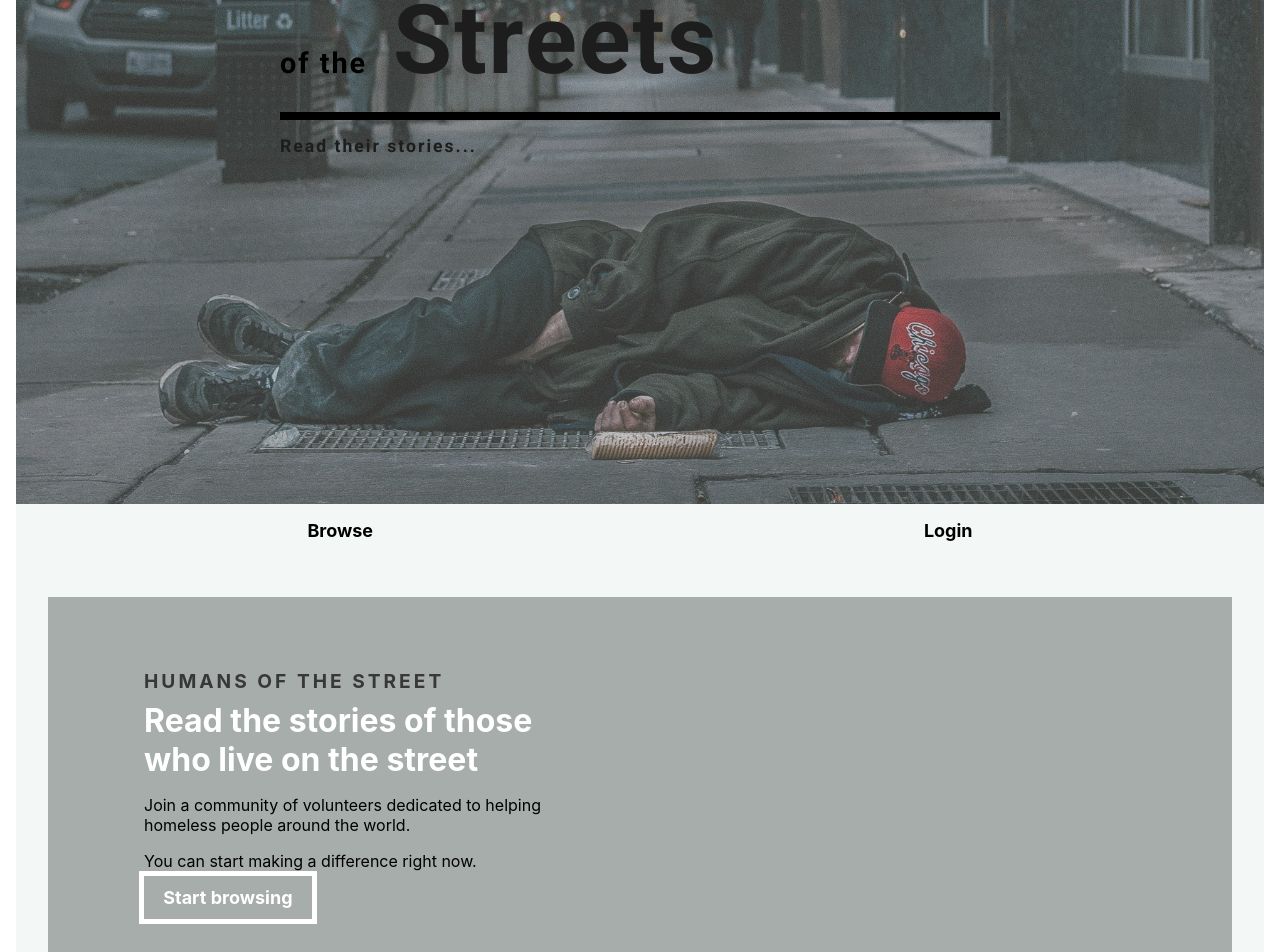
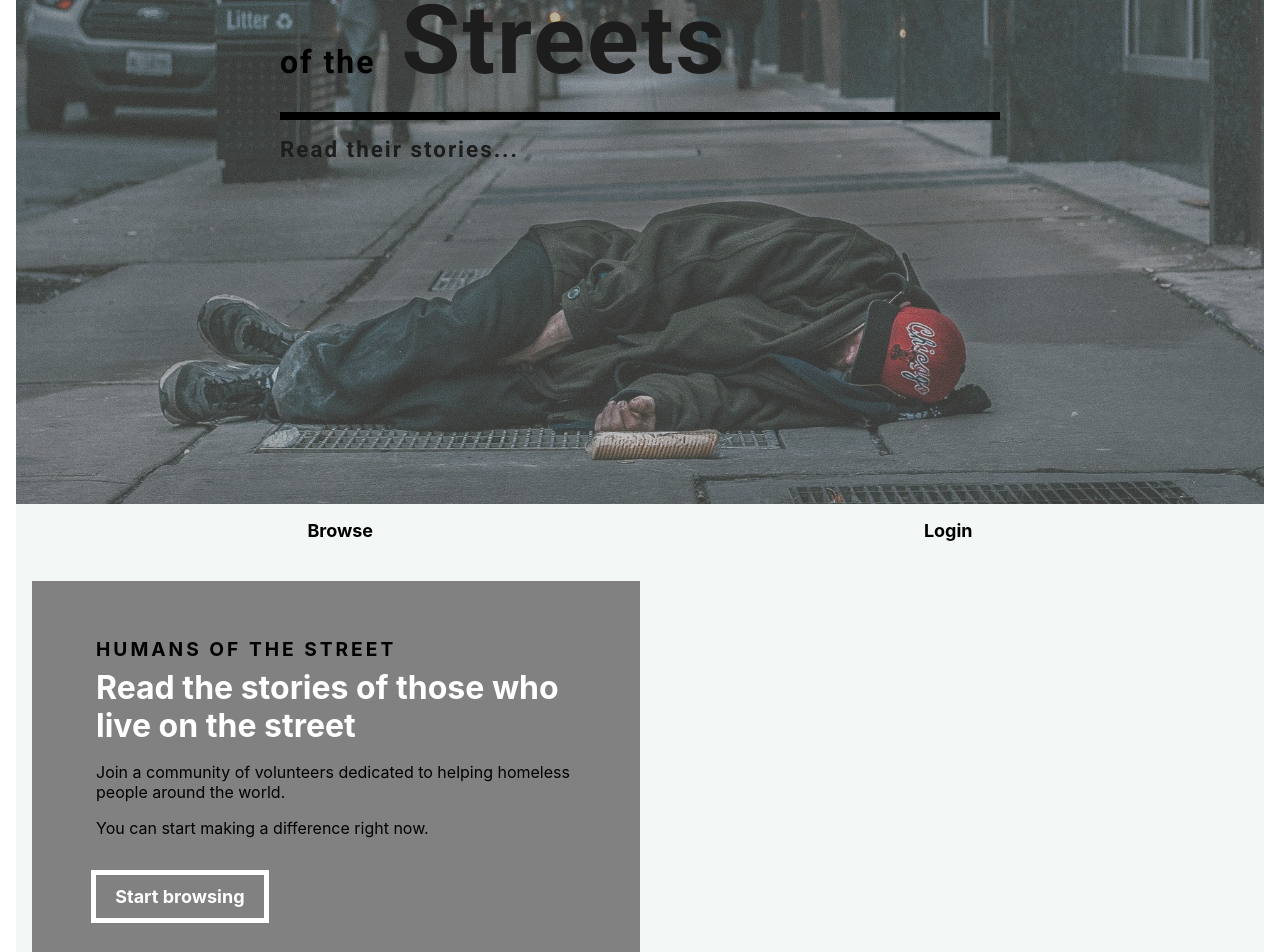
Before and after one commit to nicolasgasco/humans_of_the_streets_react_node, a React (Create React App) app in the folder front/: page / in a window 1280 px wide. Shown: the part 280-1232 px from the top of the page. Built offline with nearby package versions, Linux system fonts and the light colour scheme; no server answers.

Commit message:
Tweaked styling

```diff
--- a/front/src/components/Header/AnimatedLogo.js
+++ b/front/src/components/Header/AnimatedLogo.js
@@ -7,11 +7,11 @@ const AnimatedLogo = () => {
       <div className="text-top">
         <div>
           <span>Humans</span>
-          <span><span style={{display: "inline", fontSize: "1.8rem", "color" : "black"}}>of the</span> Streets</span>
+          <span><span style={{display: "inline", fontSize: "2rem", "color" : "black"}}>of the</span> Streets</span>
         </div>
       </div>
       <div className="text-bottom">
-        <div ><p style={{ fontSize: "1.1rem", margin: "0" }}>Read their stories...</p></div>
+        <div ><p style={{ fontSize: "1.4rem", margin: "0" }}>Read their stories...</p></div>
       </div>
     </div>
   );
--- a/front/src/components/Main/HomeContent.css
+++ b/front/src/components/Main/HomeContent.css
@@ -1,19 +1,28 @@
 .home-content {
-    padding: 1rem;
+    padding: 1rem 2rem;
+
+    background-color: #818181;
+
+    padding-bottom: 3rem;
 }
 
 .home-content__white-header {
   margin: 0;
   color: white;
   font-size: xx-large;
+  line-height: 1.2;
 }
 
 .home-content__allcaps-header {
   margin: 0.5rem 0;
-  color: rgb(56, 56, 56);
+  color: black;
   text-transform: uppercase;
   font-size: larger;
   letter-spacing: 3px;
+}
+
+.home-content__paragraph-text {
+  margin-bottom: 3rem;
 }
 
 @media only screen and (min-width: 600px) {
--- a/front/src/components/Main/HomeContent.js
+++ b/front/src/components/Main/HomeContent.js
@@ -1,24 +1,27 @@
-import './HomeContent.css';
+import "./HomeContent.css";
 import ColoredWrapper from "../UI/Wrappers/ColoredWrapper";
 import MainWrapper from "../UI/Wrappers/MainWrapper";
-import StandardButton from '../UI/StandardButton';
+import StandardButton from "../UI/StandardButton";
+import { Link } from "react-router-dom";
 
 // Text content shown on home
 const HomeContent = () => {
   return (
     <MainWrapper>
-      <ColoredWrapper >
       <div className="home-content">
         <h1 className="home-content__allcaps-header">Humans of the Street</h1>
-        <h2 className="home-content__white-header">Read the stories of those who live on the street</h2>
+        <h2 className="home-content__white-header">
+          Read the stories of those who live on the street
+        </h2>
+        <div className="home-content__paragraph-text">
           <p>
             Join a community of volunteers dedicated to helping homeless people
             around the world.
           </p>
           <p>You can start making a difference right now.</p>
-        <StandardButton link={"/browse/"} text={"Start browsing"}/>
         </div>
-      </ColoredWrapper>
+        <Link to="/browse/" className="standard-button">Start&nbsp;browsing</Link>
+      </div>
     </MainWrapper>
   );
 };
--- a/front/src/components/UI/UserMessage.css
+++ b/front/src/components/UI/UserMessage.css
@@ -26,6 +26,7 @@
 
 .modal-text {
   margin-top: 2rem;
+  font-size: larger;
 }
 
 .modal-button {
@@ -40,10 +41,29 @@
   outline: inherit;
 
   font-weight: bold;
-  font-size: large;
+  font-size: medium;
 
   border: 3px black solid;
   padding: 0.5rem 2rem;
 
+  margin: 0 1rem;
   margin-top: 1rem;
 }
+
+.button-container {
+  display: flex;
+  flex-wrap: wrap;
+  justify-content: center;
+}
+
+.left-button {
+  background-color: #98a19e;
+}
+
+
+@media only screen and (min-width: 600px) {
+  .modal-button:hover, .left-button:hover {
+    background-color: #606664;
+  }
+
+}
--- a/front/src/components/UI/UserMessage.js
+++ b/front/src/components/UI/UserMessage.js
@@ -1,6 +1,15 @@
 import "./UserMessage.css";
 const UserMessage = (props) => {
-  const cancelButton = <button onClick={() => {props.onClick("")}} className="modal-button">Cancel</button>;
+  const cancelButton = (
+    <button
+      onClick={() => {
+        props.onClick("");
+      }}
+      className="modal-button left-button"
+    >
+      Cancel
+    </button>
+  );
 
   const okUserMessage = () => {
     // Send id to delete
@@ -17,10 +26,12 @@ const UserMessage = (props) => {
     <div className="modal">
       <div className="modal-content">
         <p className="modal-text">{props.text}</p>
-        {props.cancelButton ? cancelButton : null}
-        <button onClick={okUserMessage} className="modal-button">
-          Ok
-        </button>
+        <div className="button-container">
+          {props.cancelButton ? cancelButton : null}
+          <button onClick={okUserMessage} className="modal-button">
+            Ok
+          </button>
+        </div>
       </div>
     </div>
   );
--- a/front/src/components/UI/Wrappers/ColoredWrapper.css
+++ b/front/src/components/UI/Wrappers/ColoredWrapper.css
@@ -1,5 +1,5 @@
 .colored-wrapper {
-    background-color: #A6ADAA;
+    background-color: #818181;
 
     padding: 1rem 2rem;
     margin: 1rem;
```
Lines whose indentation alone changed are shown as unchanged.
